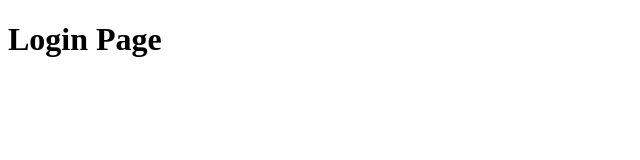
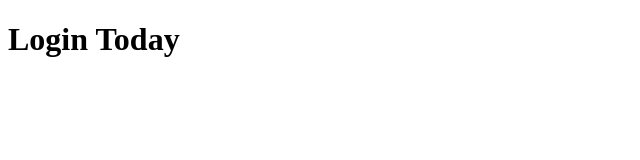
Before and after one commit to ObiFaith/frank-class-html, a plain HTML site: page login.html in a window 1280 px wide. Shown: the full height of the page, 0-640 px from the left. Drawn offline with Linux system fonts and the light colour scheme.

Commit message:
Modified login.html

```diff
--- a/login.html
+++ b/login.html
@@ -6,6 +6,6 @@
     <title>Login Page</title>
   </head>
   <body>
-    <h1>Login Page</h1>
+    <h1>Login Today</h1>
   </body>
 </html>
```
